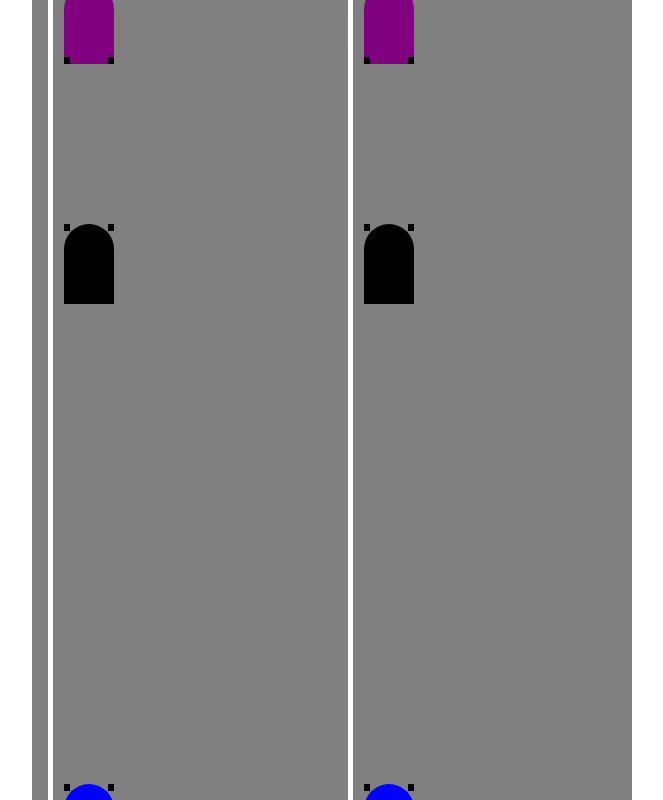
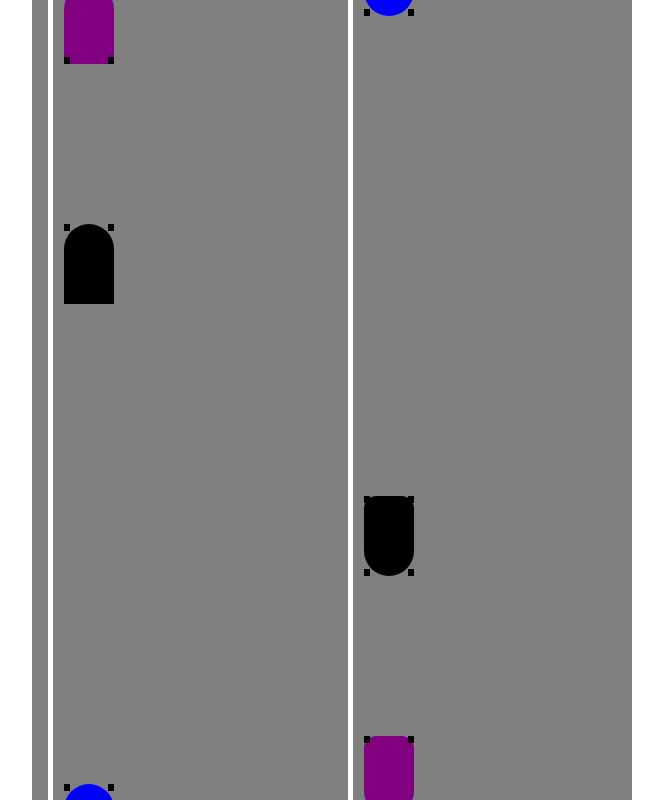
Before and after one commit to khorramk/vue-motorway-simulator, a Vue app: page / in a window 1280 px wide. Shown: the whole page, without its empty margins (308-971 px from the left). Built offline with nearby package versions, Linux system fonts and the light colour scheme.

Commit message:
changing car direction

```diff
--- a/src/components/OtherCar.vue
+++ b/src/components/OtherCar.vue
@@ -1,5 +1,5 @@
 <template>
-        <div class="car" :data-speed="carSpeed" :style="`bottom: ${carPositionY}%; background: ${carColor} `">
+        <div class="car" :data-speed="carSpeed" :style="`${direction}: ${carPositionY}%; background: ${carColor}`" :class="carBody">
           <div class="wheel"></div>
           <div class="wheel" style="right: 0px;"></div>
           <div class="wheel" style="bottom: 0px;"></div>
@@ -9,7 +9,7 @@
 
 <script lang="ts" setup>
 import {  onMounted, ref } from 'vue';
-   const {speed, carColor, carPositionHorizontal} = defineProps(['speed', 'carColor', 'carPositionHorizontal'])
+   const {speed, carColor, carPositionHorizontal, direction, carBody} = defineProps(['speed', 'carColor', 'carPositionHorizontal', 'direction', 'carBody'])
    const carPositionY = ref(carPositionHorizontal);
    const carSpeed = ref(speed)// 20mph;
 
```
